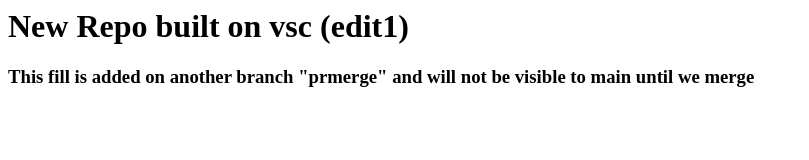
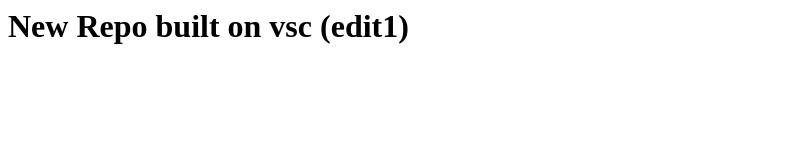
Before and after one commit to ksmbhv/local, a plain HTML site: page index.html in a window 1280 px wide. Shown: the whole page, without its empty margins (0-809 px from the left). Drawn offline with Linux system fonts and the light colour scheme.

Commit message:
removed aswell

```diff
--- a/index.html
+++ b/index.html
@@ -1,2 +1 @@
 <h1>New Repo built on vsc (edit1)</h1>
-<h3>This fill is added on another branch "prmerge" and will not be visible to main until we merge</h3>
```
